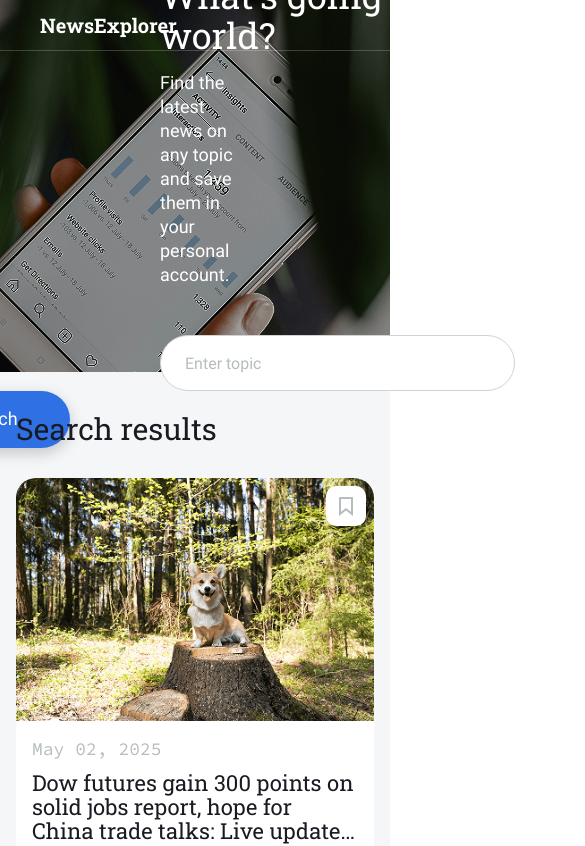
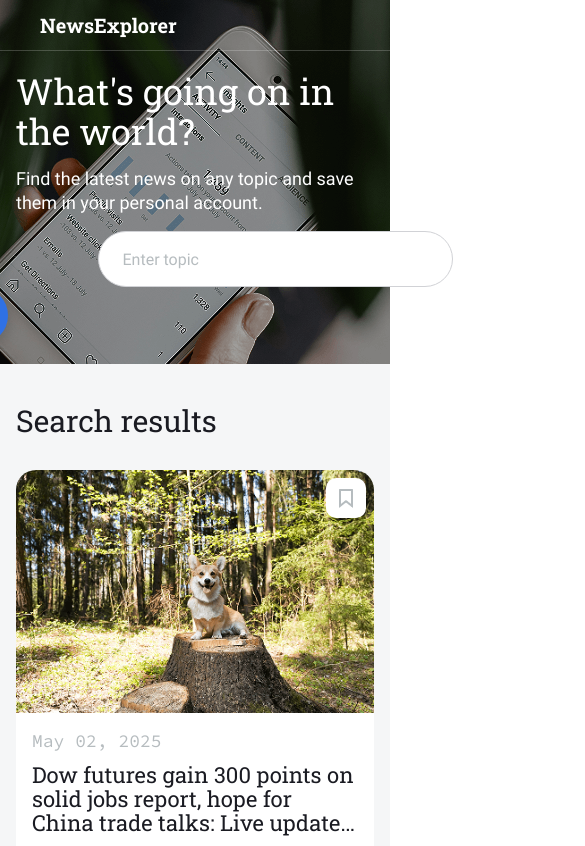
Before and after one commit to jlcambraia/news-explorer-frontend, a React (Vite) app: page / in a window 390 px wide. Shown: the top 846 px of the page, 585 px wide, since content can reach past the window. Built offline with nearby package versions, Linux system fonts and the light colour scheme.

Commit message:
feat: melhora a responsividade

```diff
--- a/src/pages/Main/components/Search/Search.css
+++ b/src/pages/Main/components/Search/Search.css
@@ -1,9 +1,9 @@
 .search {
-  height: 496px;
   display: flex;
   flex-direction: column;
   justify-content: center;
   align-items: center;
+  padding: 80px 0;
 }
 
 .search__title {
@@ -19,24 +19,55 @@
 .search__subtitle {
   margin: 0 0 88px;
   color: #fff;
+  width: 608px;
+}
+
+@media screen and (max-width: 1000px) {
+  .search {
+    padding: 80px 0;
+  }
 }
 
 @media screen and (max-width: 768px) {
   .search {
-    height: 321px;
-    align-items: flex-start;
+    padding: 38px 0;
   }
 
   .search__title {
     font-size: 36px;
     line-height: 40px;
-    margin: 0 0 16px;
-    padding-left: 160px;
+    margin: 0 0 16px -70px;
+    width: 385px;
   }
 
   .search__subtitle {
     margin: 0 0 48px;
-    padding: 0 150px 0 160px;
+    width: 452px;
+  }
+}
+
+@media screen and (max-width: 543px) {
+  .search {
+    padding: 38px 16px;
+  }
+
+  .search__title {
+    width: 100%;
+    margin: 0 0 16px;
+  }
+
+  .search__subtitle {
+    width: 100%;
+  }
+}
+
+@media screen and (max-width: 391px) {
+  .search {
+    padding: 20px 16px;
+  }
+
+  .search__subtitle {
+    margin: 0 0 16px;
   }
 }
 
@@ -51,11 +82,11 @@
 
   .search__title {
     padding-left: 0;
-    width: 285px;
+    width: 275px;
   }
 
   .search__subtitle {
-    width: 285px;
+    width: 275px;
     margin: 0 0 100px;
     padding: 0;
   }
```
